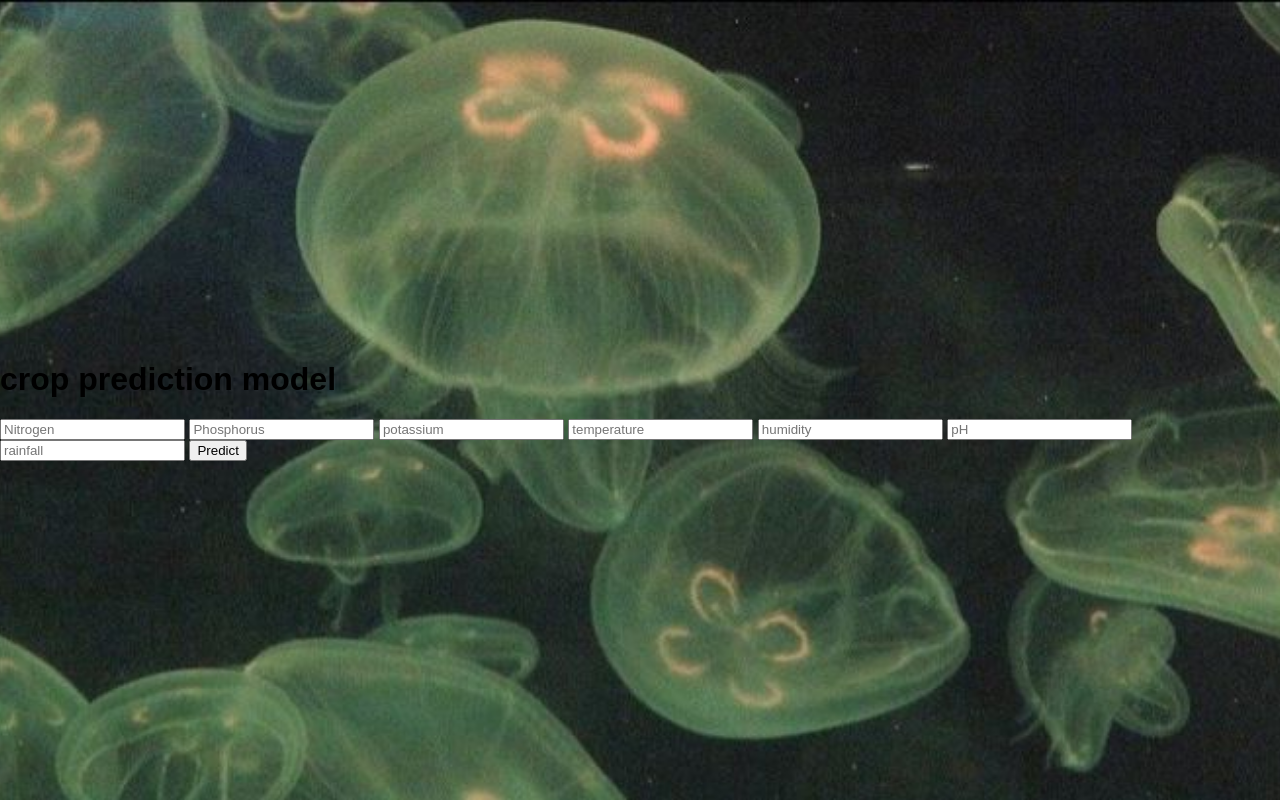
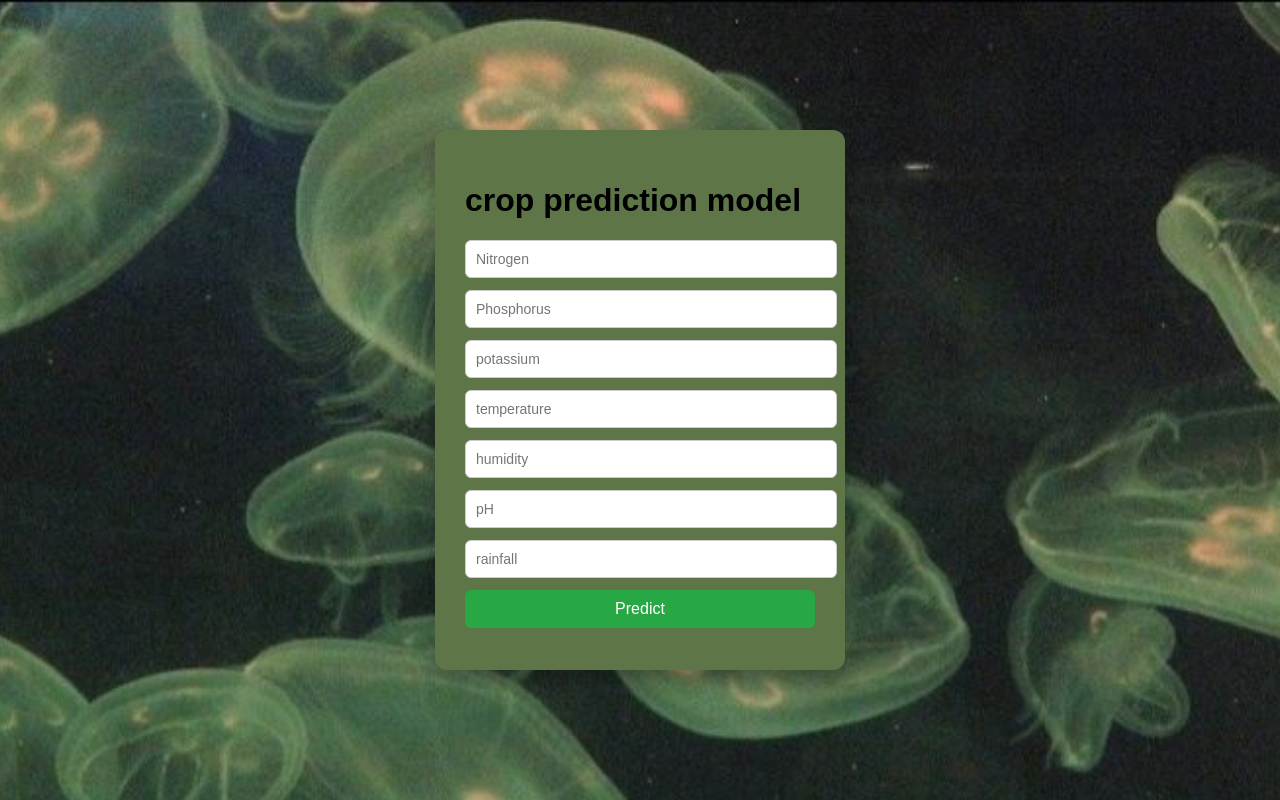
Before and after one commit to rishitha-d/CropPrediction, a Flask app: page / in a window 1280 px wide. Run offline with Flask 3, Linux system fonts and the light colour scheme; parts of the project's set-up code (start-up, migrations or seed data) failed here and were passed over.

Commit message:
updated from horizontal to vertical

```diff
--- a/static/styles.css
+++ b/static/styles.css
@@ -14,29 +14,39 @@ body {
 }
 
 /* Form container */
-.form-box {
-  background: rgba(255, 255, 255, 0.9); /* semi-transparent white */
+.login {
+  background: rgb(94, 117, 71); /* semi-transparent white */
   padding: 30px;
   border-radius: 12px;
   box-shadow: 0 8px 20px rgba(0, 0, 0, 0.3);
   width: 350px;
-  text-align: center;
+  text-align: left;   /* better alignment for labels */
+}
+
+/* Make form elements vertical */
+.login input[type="text"],
+.login input[type="number"],
+.login input[type="submit"],
+.login select,
+.login button {
+  display: block;         /* each element on a new line */
+  width: 100%;            /* stretch to full width of box */
+  margin-bottom: 12px;    /* spacing between elements */
 }
 
 /* Input fields */
-.form-box input[type="text"],
-.form-box input[type="number"],
-.form-box select {
-  width: 100%;
+.login input[type="text"],
+.login input[type="number"],
+.login select {
   padding: 10px;
-  margin: 8px 0;
   border: 1px solid #ccc;
   border-radius: 6px;
   font-size: 14px;
 }
 
 /* Submit button */
-.form-box input[type="submit"] {
+.login input[type="submit"],
+.login button {
   background: #28a745;
   color: white;
   padding: 10px;
@@ -47,6 +57,7 @@ body {
   transition: 0.3s ease;
 }
 
-.form-box input[type="submit"]:hover {
+.login input[type="submit"]:hover,
+.login button:hover {
   background: #218838;
 }
--- a/templates/index.html
+++ b/templates/index.html
@@ -17,13 +17,13 @@
   <div class="login">
     <h1>crop prediction model</h1>
     <form action = "{{url_for('predict')}}" method = "post">
-      <input type="text" name="Nitrogen" placeholder="Nitrogen" required="required"/>
-      <input type="text" name="Phosphorus" placeholder="Phosphorus" required="required"/>
-      <input type="text" name="potassium" placeholder="potassium" required="required"/>
-      <input type="text" name="temperature" placeholder="temperature" required="required"/>
-      <input type="text" name="humidity" placeholder="humidity" required="required"/>
-      <input type="text" name="pH" placeholder="pH" required="required"/>
-      <input type="text" name="rainfall" placeholder="rainfall" required="required"/>
+      <input type="number" name="Nitrogen" placeholder="Nitrogen" required="required"/>
+      <input type="number" name="Phosphorus" placeholder="Phosphorus" required="required"/>
+      <input type="number" name="potassium" placeholder="potassium" required="required"/>
+      <input type="number" name="temperature" placeholder="temperature" required="required"/>
+      <input type="number" name="humidity" placeholder="humidity" required="required"/>
+      <input type="number" name="pH" placeholder="pH" required="required"/>
+      <input type="number" name="rainfall" placeholder="rainfall" required="required"/>
 
       <button type="submit" class="btn btn-primary btn-block btn-large">Predict</button>
     </form>
```
